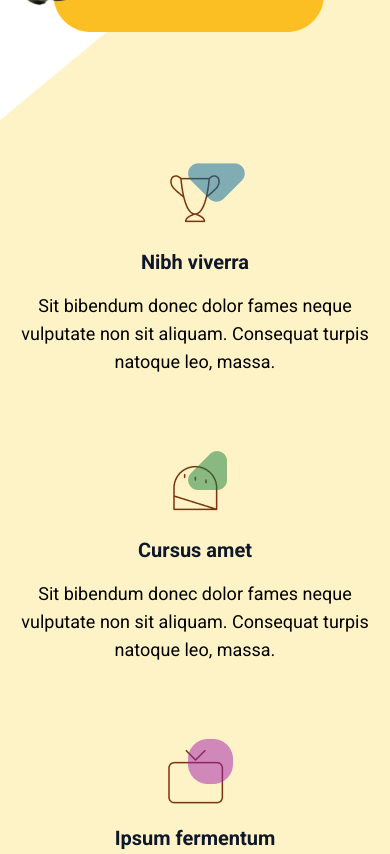
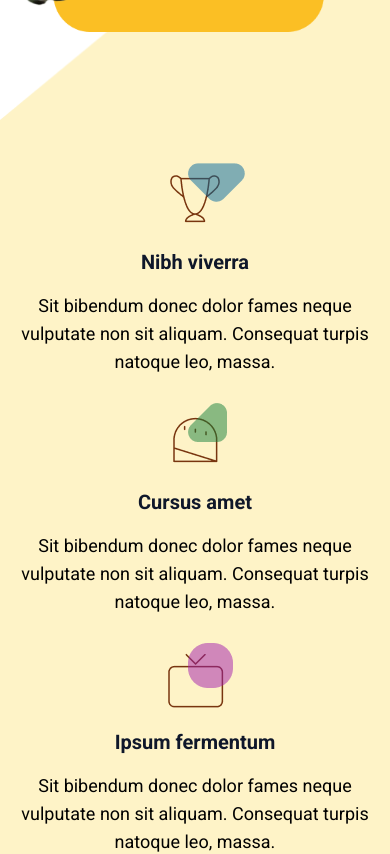
Before and after one commit to mfurkanuygur/BaykarFrontendCase, a React (Vite) app in the folder DesignCaseWithTailwind/: page / in a window 390 px wide. Shown: the part 840-1694 px from the top of the page. Built offline with nearby package versions, Linux system fonts and the light colour scheme.

Commit message:
section3 complete and tested

```diff
--- a/DesignCaseWithTailwind/src/components/Section2Viverra.jsx
+++ b/DesignCaseWithTailwind/src/components/Section2Viverra.jsx
@@ -2,8 +2,8 @@ import { threeRows } from "../Constant/constant"
 
 const Section2Viverra = () => {
     return (
-        <section className=" w-full flex justify-center items-center max-md:bg-amber-100">
-           <div className="container relative z-10 flex items-center justify-center p-20 max-md:px-4 max-md:py-12 gap-20 max-lg:flex-col ">
+        <section className="relative z-20 flex justify-center items-center max-md:bg-amber-100">
+            <div className="container flex items-center justify-center px-4 py-12 md:p-20 gap-20 max-md:gap-8 max-lg:flex-col ">
                 {threeRows.map(eachRow => (
                     <div key={eachRow.title} className="flex flex-col gap-4 max-lg:text-center max-lg:items-center max-md:justify-center">
                         <div className="relative">
@@ -14,7 +14,7 @@ const Section2Viverra = () => {
                         <p className="text-lg font-normal pr-4 max-md:pr-0">{eachRow.detail}</p>
                     </div>
                 ))}
-           </div>
+            </div>
         </section>
     )
 }
```
